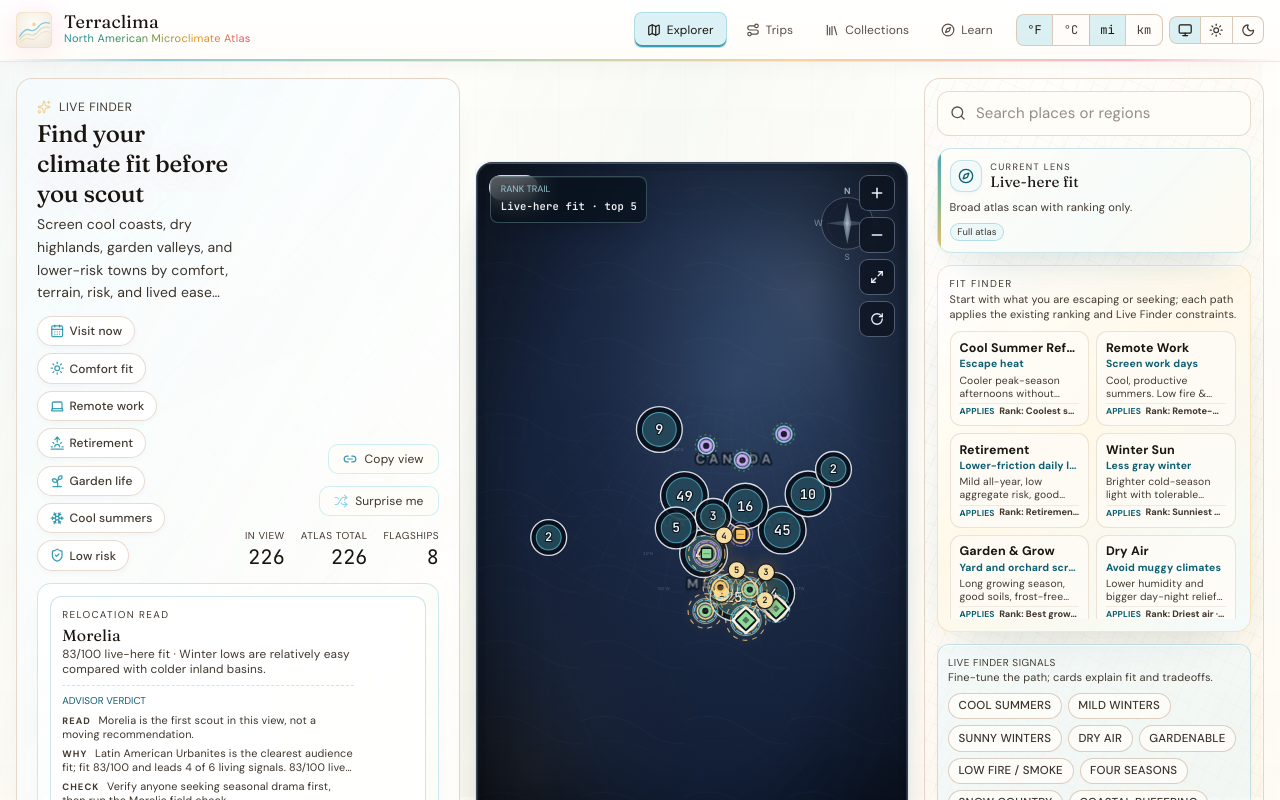
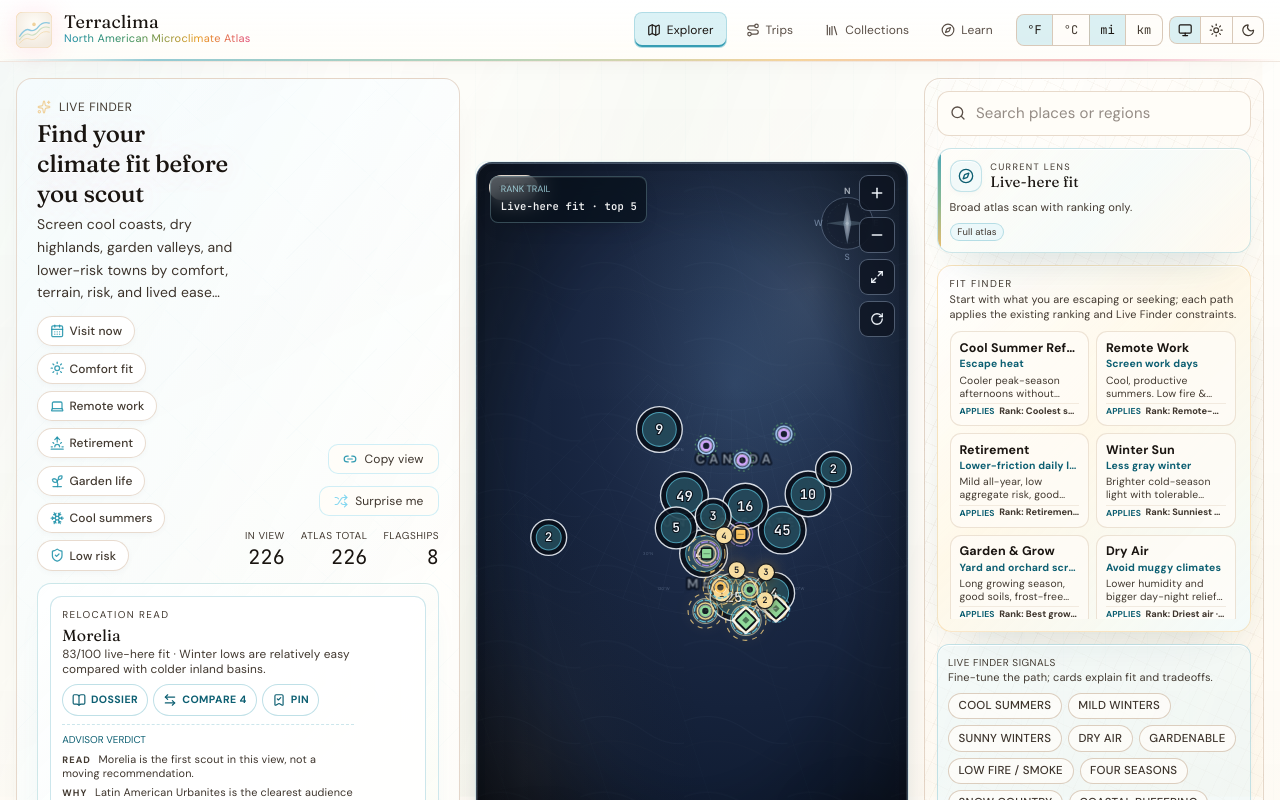
Before and after one commit to sauterreed24/terraclima, a React (Vite) app: page / in a window 1280 px wide. Shown: the top 800 px of the page. Built offline with nearby package versions, Linux system fonts and the light colour scheme.

Commit message:
Add desktop scout action rail

```diff
--- a/src/App.tsx
+++ b/src/App.tsx
@@ -854,6 +854,8 @@ export default function App() {
                       onCompareContextLeaders={comparePlaces}
                       onPreloadCompare={preloadCompareView}
                       onApplyContextScenario={applyContextScenario}
+                      bookmarkIds={bookmarkIds}
+                      onToggleBookmark={toggleBookmark}
                       showDesktopScoutBoard={false}
                     />
                     <MobileLivabilityTopTenStrip
@@ -1663,6 +1665,8 @@ const HeroCard = memo(function HeroCard({
           onOpenPlace={onOpenPlace}
           onCompareLeaders={onCompareLeaders}
           onPreloadCompare={onPreloadCompare}
+          bookmarkIds={bookmarkIds}
+          onToggleBookmark={onToggleBookmark}
         />
       ) : null}
 
@@ -1687,6 +1691,8 @@ const HeroCard = memo(function HeroCard({
           onCompareContextLeaders={onCompareContextLeaders}
           onPreloadCompare={onPreloadCompare}
           onApplyContextScenario={onApplyContextScenario}
+          bookmarkIds={bookmarkIds}
+          onToggleBookmark={onToggleBookmark}
           showDesktopScoutBoard={showDesktopScoutBoard}
           includeScoutBrief={!prioritizeDesktopScoutBoard}
         />
@@ -1773,6 +1779,8 @@ const ExplorerHeroDetailPanels = memo(function ExplorerHeroDetailPanels({
   onCompareContextLeaders,
   onPreloadCompare,
   onApplyContextScenario,
+  bookmarkIds,
+  onToggleBookmark,
   showDesktopScoutBoard,
   includeScoutBrief = true,
 }: {
@@ -1787,6 +1795,8 @@ const ExplorerHeroDetailPanels = memo(function ExplorerHeroDetailPanels({
   onCompareContextLeaders: (ids: string[]) => void;
   onPreloadCompare: () => void;
   onApplyContextScenario: (id: ContextScenarioId) => void;
+  bookmarkIds: Set<string>;
+  onToggleBookmark: (id: string) => void;
   showDesktopScoutBoard: boolean;
   includeScoutBrief?: boolean;
 }) {
@@ -1796,6 +1806,8 @@ const ExplorerHeroDetailPanels = memo(function ExplorerHeroDetailPanels({
       onOpenPlace={onOpenPlace}
       onCompareLeaders={onCompareLeaders}
       onPreloadCompare={onPreloadCompare}
+      bookmarkIds={bookmarkIds}
+      onToggleBookmark={onToggleBookmark}
     />
   ) : null;
   const livingCompass = signatureLeaders.length > 0 ? (
@@ -2526,13 +2538,18 @@ const DesktopScoutBoard = memo(function DesktopScoutBoard({
   onOpenPlace,
   onCompareLeaders,
   onPreloadCompare,
+  bookmarkIds,
+  onToggleBookmark,
 }: {
   brief: ExplorerScoutBrief;
   onOpenPlace: (id: string) => void;
   onCompareLeaders: (ids: string[]) => void;
   onPreloadCompare: () => void;
+  bookmarkIds: Set<string>;
+  onToggleBookmark: (id: string) => void;
 }) {
   const prose = useProse();
+  const leaderPinned = bookmarkIds.has(brief.leader.place.id);
   return (
     <section className="desktop-scout-board" aria-label="Desktop relocation workbench">
       <div className="desktop-scout-board__leader">
@@ -2547,6 +2564,43 @@ const DesktopScoutBoard = memo(function DesktopScoutBoard({
             <span className="desktop-scout-board__place">{brief.leader.place.name}</span>
             <span className="desktop-scout-board__note">{prose(brief.fitLine)}</span>
           </button>
+          <div className="desktop-scout-board__actions" aria-label={`Scout actions for ${brief.leader.place.name}`}>
+            <button
+              type="button"
+              className="desktop-scout-board__action"
+              onClick={() => onOpenPlace(brief.leader.place.id)}
+              aria-label={`Open ${brief.leader.place.name} climate dossier from the Scout Board`}
+            >
+              <BookOpen className="w-3.5 h-3.5" aria-hidden />
+              Dossier
+            </button>
+            <button
+              type="button"
+              className="desktop-scout-board__action"
+              onPointerEnter={onPreloadCompare}
+              onFocus={onPreloadCompare}
+              onPointerDown={onPreloadCompare}
+              onClick={() => onCompareLeaders(brief.compareIds)}
+              aria-label={`Compare current Scout Board finalists: ${brief.compareIds.length} places`}
+              disabled={brief.compareIds.length < 2}
+            >
+              <ArrowLeftRight className="w-3.5 h-3.5" aria-hidden />
+              Compare {brief.compareIds.length}
+            </button>
+            <button
+              type="button"
+              className="desktop-scout-board__action"
+              data-active={leaderPinned}
+              aria-pressed={leaderPinned}
+              onClick={() => onToggleBookmark(brief.leader.place.id)}
+              aria-label={leaderPinned
+                ? `Unpin ${brief.leader.place.name} from your shortlist`
+                : `Pin ${brief.leader.place.name} to your shortlist`}
+            >
+              <BookmarkCheck className="w-3.5 h-3.5" aria-hidden />
+              {leaderPinned ? "Pinned" : "Pin"}
+            </button>
+          </div>
           <div className="desktop-scout-board__advisor" aria-label="Advisor verdict">
             <div className="desktop-scout-board__advisor-title">Advisor verdict</div>
             <p><span>Read</span> {prose(brief.advisorRead.verdict)}</p>
@@ -2586,20 +2640,6 @@ const DesktopScoutBoard = memo(function DesktopScoutBoard({
             <p><span>Best for</span> {prose(brief.audienceRead.love)}</p>
             <p><span>Pause if</span> {prose(brief.audienceRead.pause)}</p>
           </div>
-          {brief.compareIds.length >= 2 ? (
-            <button
-              type="button"
-              className="desktop-scout-board__compare"
-              onPointerEnter={onPreloadCompare}
-              onFocus={onPreloadCompare}
-              onPointerDown={onPreloadCompare}
-              onClick={() => onCompareLeaders(brief.compareIds)}
-              aria-label={`Compare current leaders: ${brief.compareIds.length} places`}
-            >
-              <ArrowLeftRight className="w-3 h-3" aria-hidden />
-              Compare
-            </button>
-          ) : null}
         </div>
         <div className="desktop-scout-board__score" aria-label={`Score ${Math.round(brief.leader.score)}`}>
           {Math.round(brief.leader.score)}
```
Also changed, not shown: src/styles.css, 2 other files (tests, documents, lock files or other folders).
